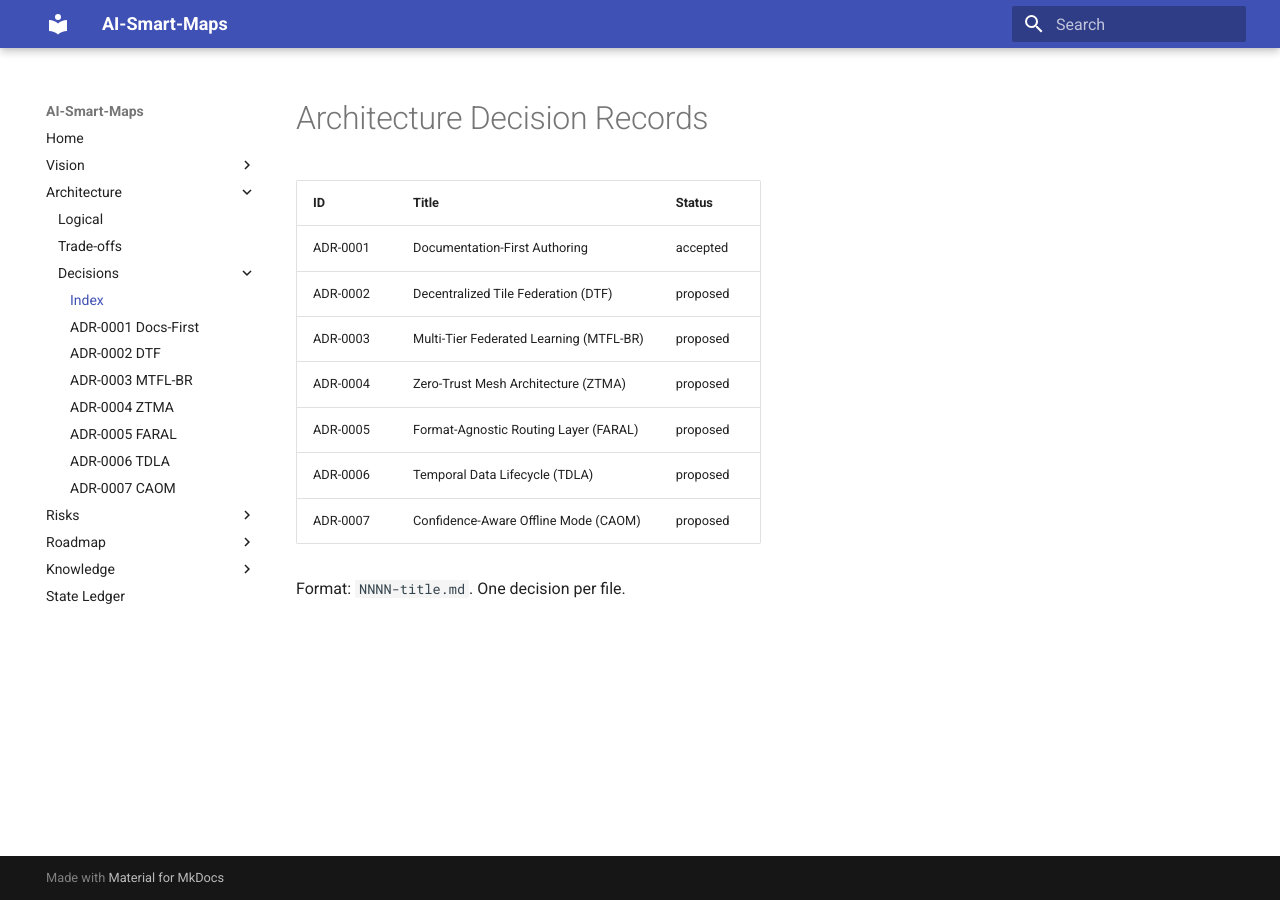
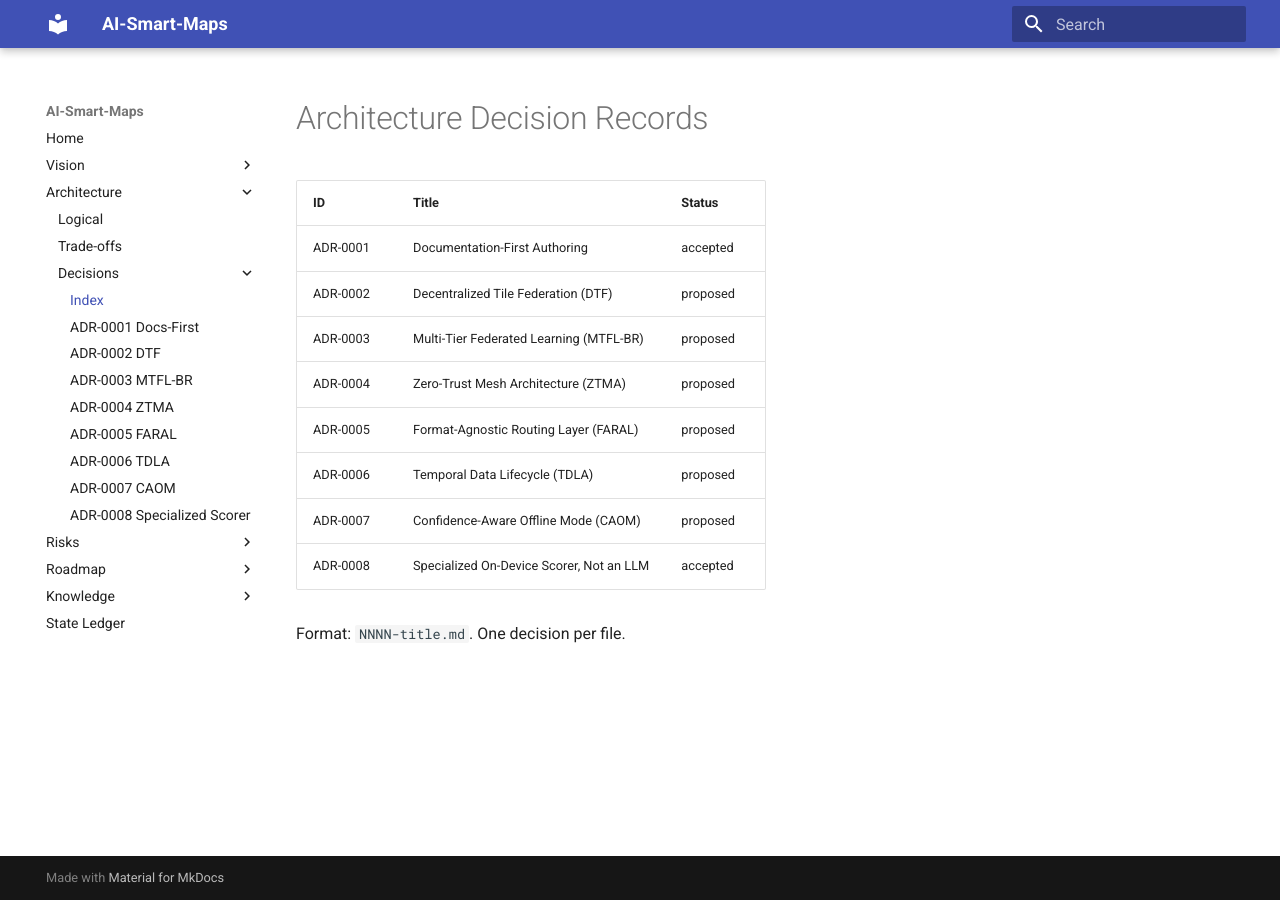
Before and after one commit to djibal/ai-smart-maps, an MkDocs documentation site: the page built from docs/architecture/decisions/index.md, in a window 1280 px wide. Built offline with MkDocs 1.6.1 and Material for MkDocs 9.7.7, drawn with Linux system fonts in a browser that asks for light colours.

Commit message:
docs: register ADR-0008 in nav and index

```diff
--- a/docs/architecture/decisions/index.md
+++ b/docs/architecture/decisions/index.md
@@ -9,5 +9,6 @@
 | ADR-0005 | Format-Agnostic Routing Layer (FARAL) | proposed |
 | ADR-0006 | Temporal Data Lifecycle (TDLA) | proposed |
 | ADR-0007 | Confidence-Aware Offline Mode (CAOM) | proposed |
+| ADR-0008 | Specialized On-Device Scorer, Not an LLM | accepted |
 
 Format: `NNNN-title.md`. One decision per file.
--- a/mkdocs.yml
+++ b/mkdocs.yml
@@ -18,6 +18,7 @@ nav:
           - ADR-0005 FARAL: architecture/decisions/0005-faral.md
           - ADR-0006 TDLA: architecture/decisions/0006-tdla.md
           - ADR-0007 CAOM: architecture/decisions/0007-caom.md
+          - ADR-0008 Specialized Scorer: architecture/decisions/0008-specialized-on-device-scorer.md
   - Risks:
       - Assumptions: risks/assumptions.md
       - Register: risks/register.md
```
